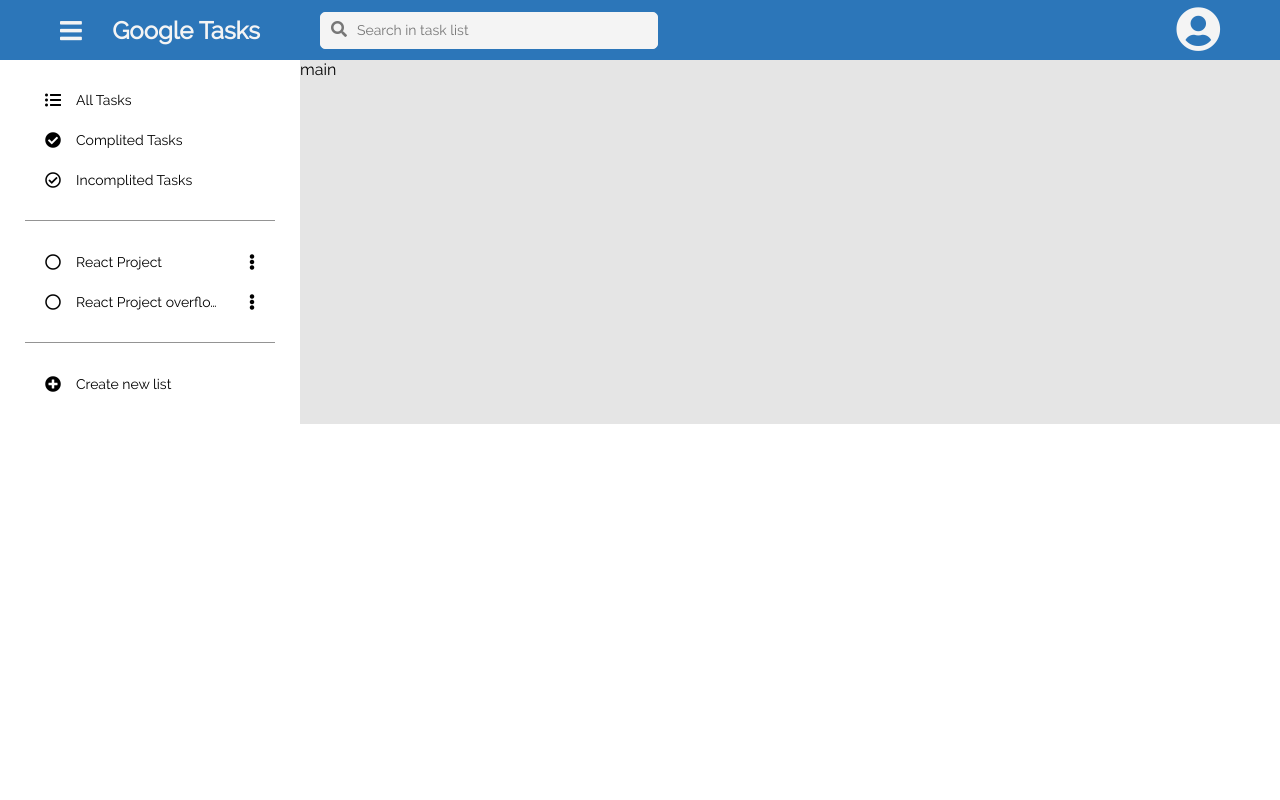
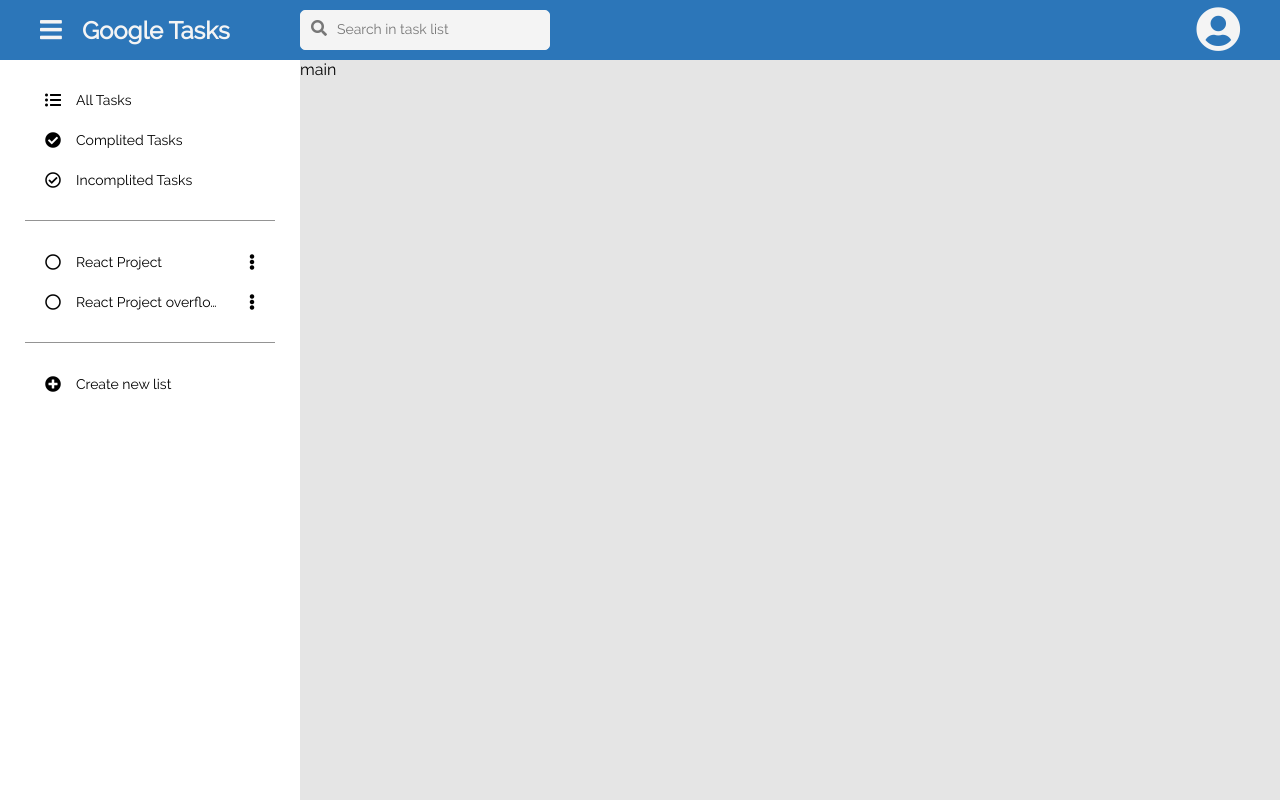
Before and after one commit to oksanapiaskovska/Todo-App, a React (Create React App) app: page /todos in a window 1280 px wide. Built offline with nearby package versions, Linux system fonts and the light colour scheme.

Commit message:
updated header styling (chenged flex to grid)

```diff
--- a/src/components/Header.scss
+++ b/src/components/Header.scss
@@ -1,12 +1,6 @@
 $header-background: #2c76b9;
 $light-theme: #f4f4f4;
 $dark-theme: #777;
-
-%container-spaced {
-  display: flex;
-  justify-content: space-between;
-  align-items: center;
-}
 
 @font-face {
   font-family: 'Raleway';
@@ -21,31 +15,45 @@
 }
 
 .container {
-  display: flex;
+  display: grid;
+  grid-template-columns: 300px auto;
+  grid-template-rows: 60px;
+  grid-template-areas:
+    'header-left header-right';
   background-color: $header-background;
   color: $light-theme;
-  justify-content: space-evenly;
   grid-area: header;
 }
 
 .header-left {
-  @extend %container-spaced;
-  width: 200px;
+  align-self: center;
+  grid-area: header-left;
+
+  h2 {
+    margin-left: 20px;
+    display: inline-block;
+  }
 
   i {
+    margin-left: 40px;
     font-size: 25px;
   }
 }
 
 .header-right {
-  @extend %container-spaced;
-  width: 900px;
+  grid-area: header-right;
+  display: flex;
+  align-items: center;
+  justify-content: space-between;
 
   .user-avatar {
     font-size: 45px;
+    margin-right: 40px;
   }
 
   .input-wrp {
+    height: 40px;
+    width: 250px;
     background-color: $light-theme;
     border: 1px solid $light-theme;
     border-radius: 5px;
@@ -54,7 +62,6 @@
   }
 
   .search-input {
-    width: 300px;
     height: 25px;
     padding-left: 10px;
     border: none;
@@ -67,3 +74,7 @@
     color: $dark-theme;
   }
 }
+
+.header-right > div {
+  display: inline-block;
+}
--- a/src/containers/TodoListContainer.scss
+++ b/src/containers/TodoListContainer.scss
@@ -1,7 +1,8 @@
 .todo-list-container {
   display: grid;
-  grid-template-columns: 300px calc(100% - 300px);
-  grid-template-rows: 60px calc(100% - 60px);
+  height: 100vh;
+  grid-template-columns: 300px auto;
+  grid-template-rows: 60px auto;
   grid-template-areas:
     'header header'
     'sidebar main';
```
